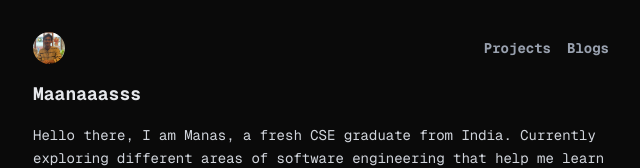
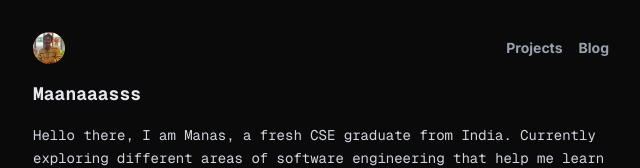
Before and after one commit to maanaaasss/dev.maanaaasss, a Next.js app: page / in a window 1280 px wide. Shown: the top 168 px of the page, without its empty margins (319-959 px from the left). Built offline with nearby package versions, Linux system fonts and the light colour scheme.

Commit message:
style: use Inter font family for header navigation links

```diff
--- a/src/app/globals.css
+++ b/src/app/globals.css
@@ -3,7 +3,7 @@
 @theme inline {
   --color-background: #181818;
   --color-foreground: #e5e5e5;
-  --font-sans: var(--font-geist-sans);
+  --font-sans: var(--font-inter);
   --font-mono: var(--font-geist-mono);
 }
 
--- a/src/app/layout.tsx
+++ b/src/app/layout.tsx
@@ -1,9 +1,14 @@
 import type { Metadata } from "next";
-import { Geist_Mono } from "next/font/google";
+import { Geist_Mono, Inter } from "next/font/google";
 import "./globals.css";
 
 const geistMono = Geist_Mono({
   variable: "--font-geist-mono",
+  subsets: ["latin"],
+});
+
+const inter = Inter({
+  variable: "--font-inter",
   subsets: ["latin"],
 });
 
@@ -19,7 +24,10 @@ export default function RootLayout({
   children: React.ReactNode;
 }>) {
   return (
-    <html lang="en" className={`${geistMono.variable} h-full antialiased`}>
+    <html
+      lang="en"
+      className={`${geistMono.variable} ${inter.variable} h-full antialiased`}
+    >
       <body className="min-h-full flex flex-col">{children}</body>
     </html>
   );
--- a/src/app/page.tsx
+++ b/src/app/page.tsx
@@ -43,7 +43,7 @@ export default function Home() {
             priority
           />
 
-          <nav className="flex items-center gap-4 text-sm font-bold text-gray-400">
+          <nav className="flex items-center gap-4 text-sm font-bold font-sans text-gray-400">
             <a
               href="#"
               className="transition-colors duration-200 hover:text-gray-100"
@@ -54,7 +54,7 @@ export default function Home() {
               href="#"
               className="transition-colors duration-200 hover:text-gray-100"
             >
-              Blogs
+              Blog
             </a>
           </nav>
         </header>
```
